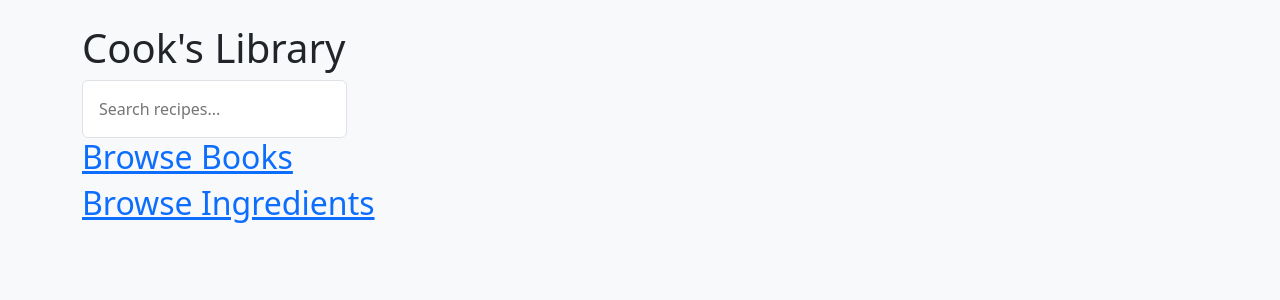
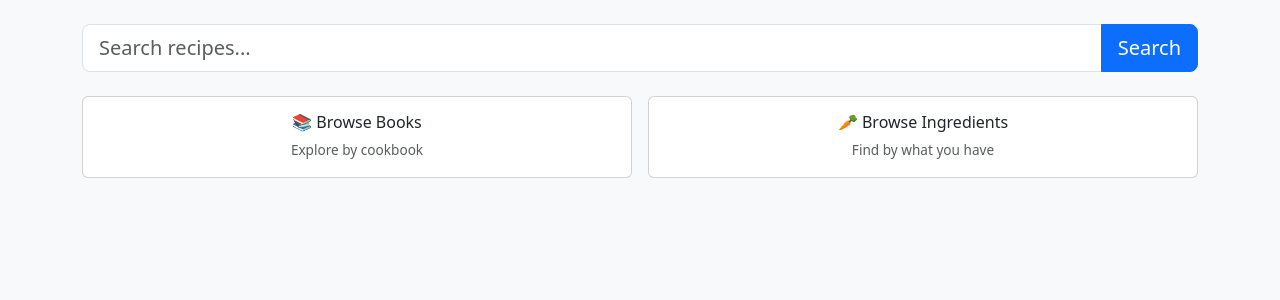
Before and after one commit to superversivesf/cookshelf, a FastAPI app: page / in a window 1280 px wide. Shown: the part 56-356 px from the top of the page. Run offline with FastAPI, Linux system fonts and the light colour scheme; some libraries are stand-ins or nearby versions.

Commit message:
feat: card grid templates with Bootstrap for browse/search/ingredients

```diff
--- a/src/cooksLibrary/web/templates/home.html
+++ b/src/cooksLibrary/web/templates/home.html
@@ -1,16 +1,33 @@
 {% extends "base.html" %}
 {% block content %}
-<h1 class="text-3xl font-bold mb-6">Cook's Library</h1>
-<form action="/search" method="get" class="mb-8">
-    <input type="text" name="q" placeholder="Search recipes..."
-           class="w-full p-3 rounded border border-stone-300">
-</form>
-<div class="grid grid-cols-2 gap-4">
-    <a href="/books" class="p-6 bg-white rounded shadow hover:shadow-md">
-        <h2 class="text-xl font-bold">Browse Books</h2>
-    </a>
-    <a href="/ingredients" class="p-6 bg-white rounded shadow hover:shadow-md">
-        <h2 class="text-xl font-bold">Browse Ingredients</h2>
-    </a>
+<div class="mb-4">
+    <form action="/search" method="get">
+        <div class="input-group input-group-lg">
+            <input type="text" name="q" class="form-control" placeholder="Search recipes...">
+            <button class="btn btn-primary" type="submit">Search</button>
+        </div>
+    </form>
+</div>
+<div class="row g-3 mb-4">
+    <div class="col-12 col-sm-6">
+        <a href="/books" class="text-decoration-none">
+            <div class="card text-center">
+                <div class="card-body">
+                    <h3 class="card-title">📚 Browse Books</h3>
+                    <p class="card-text text-muted">Explore by cookbook</p>
+                </div>
+            </div>
+        </a>
+    </div>
+    <div class="col-12 col-sm-6">
+        <a href="/ingredients" class="text-decoration-none">
+            <div class="card text-center">
+                <div class="card-body">
+                    <h3 class="card-title">🥕 Browse Ingredients</h3>
+                    <p class="card-text text-muted">Find by what you have</p>
+                </div>
+            </div>
+        </a>
+    </div>
 </div>
 {% endblock %}
```
Also changed, not shown: src/cooksLibrary/web/templates/book_detail.html (+9 -9 lines), src/cooksLibrary/web/templates/book_list.html (+15 -8 lines), src/cooksLibrary/web/templates/ingredient_detail.html (+7 -7 lines), src/cooksLibrary/web/templates/ingredient_list.html (+5 -5 lines), src/cooksLibrary/web/templates/partials/recipe_card.html (added, +13 -0 lines), src/cooksLibrary/web/templates/search_results.html (+10 -12 lines), tests/test_web_books.py (+1 -0 lines), tests/test_web_ingredients.py (+1 -0 lines), tests/test_web_search.py (+1 -0 lines).
